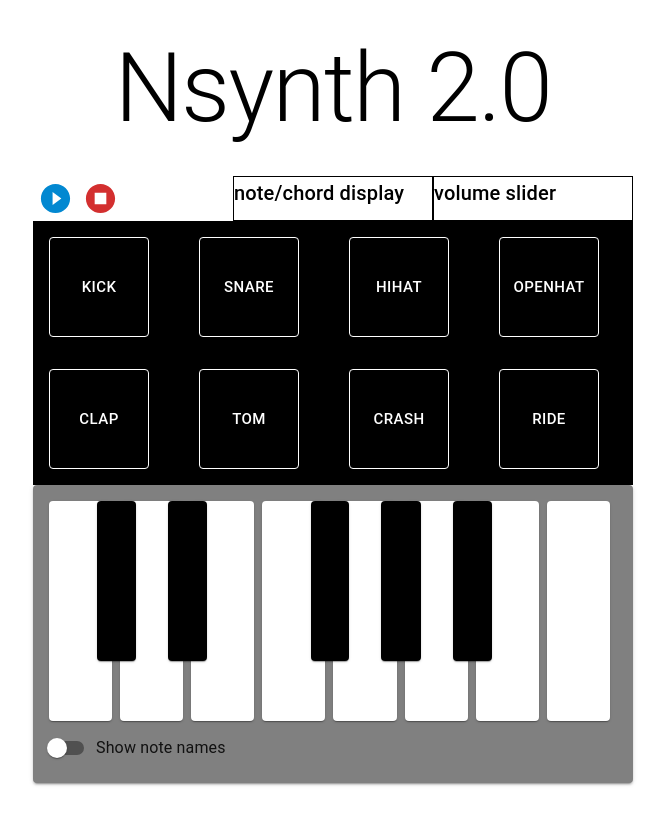
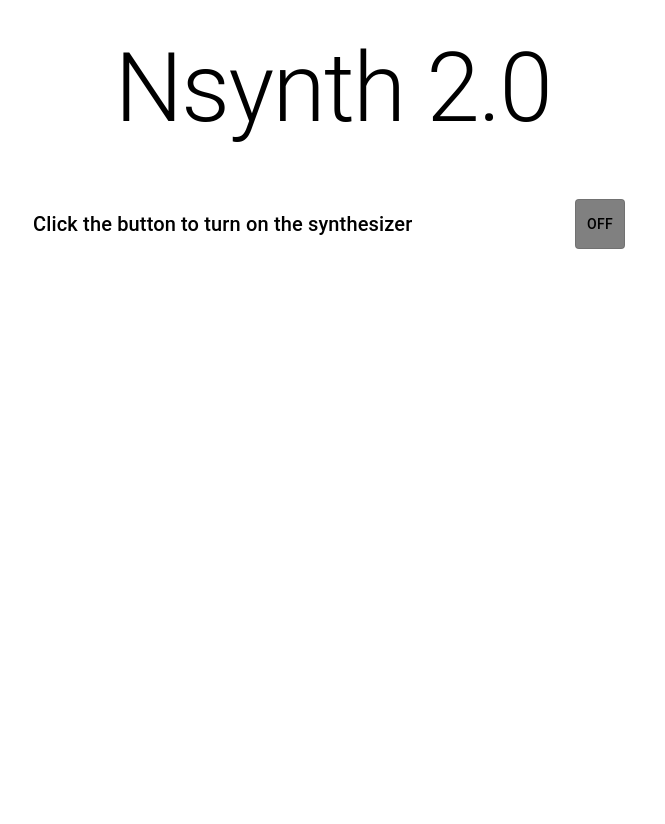
Before and after one commit to akshara-sun/nsynth-2.0, a React (Create React App) app: page / in a window 1280 px wide. Shown: the top 824 px of the page, without its empty margins (307-972 px from the left). Before the commit the page ends 800 px from the top, so only its background shows below. Built offline with nearby package versions, Linux system fonts and the light colour scheme.

Commit message:
working drum pads and synth

```diff
--- a/src/components/Controls.js
+++ /dev/null
@@ -1,50 +0,0 @@
-import React, { useState } from "react";
-import { Grid, IconButton, Typography } from "@mui/material";
-import PlayIcon from "@mui/icons-material/PlayCircleFilledSharp";
-import PauseIcon from "@mui/icons-material/PauseCircleFilledSharp";
-import StopIcon from "@mui/icons-material/StopCircleSharp";
-
-const Controls = () => {
-  const [isPlaying, setIsPlaying] = useState(false);
-
-  const handlePlay = () => {
-    setIsPlaying(true);
-    console.log("play");
-  };
-
-  return (
-    <Grid container>
-      <Grid
-        item
-        xs={4}
-        sx={{
-          display: "flex",
-          justifyContent: "flex-start",
-          alignItems: "center",
-        }}>
-        <IconButton onClick={handlePlay} size="small">
-          {isPlaying ? (
-            <PauseIcon fontSize="large" color="info" />
-          ) : (
-            <PlayIcon fontSize="large" color="info" />
-          )}
-        </IconButton>
-        <IconButton
-          size="small"
-          onClick={() => {
-            setIsPlaying(false);
-          }}>
-          <StopIcon fontSize="large" color="error" />
-        </IconButton>
-      </Grid>
-      <Grid item xs={4} sx={{ border: 1 }}>
-        <Typography variant="h6">note/chord display</Typography>
-      </Grid>
-      <Grid item xs={4} sx={{ border: 1 }}>
-        <Typography variant="h6">volume slider</Typography>
-      </Grid>
-    </Grid>
-  );
-};
-
-export default Controls;
--- a/src/components/DrumMachine.js
+++ /dev/null
@@ -1,53 +0,0 @@
-import React, { useState } from "react";
-import { ToggleButton, Grid, ToggleButtonGroup } from "@mui/material";
-
-const DrumMachine = ({ sounds }) => {
-  const [selectedSounds, setSelectedSounds] = useState([]);
-
-  const handleSelectSound = (e, sound) => {
-    setSelectedSounds(sound);
-  };
-
-  return (
-    <Grid container sx={{ display: "flex", justifyContent: "center" }}>
-      {sounds.map((sound) => (
-        <Grid key={sound.id} item xs={3} sx={{ backgroundColor: "black" }}>
-          <ToggleButtonGroup
-            size="large"
-            value={selectedSounds}
-            onChange={handleSelectSound}>
-            <ToggleButton
-              fullWidth={true}
-              value={sound.name}
-              sx={{
-                height: 100,
-                width: 100,
-                p: 4,
-                m: 2,
-                color: "white",
-                border: "1px solid white",
-                "&.Mui-selected": {
-                  backgroundColor: "white",
-                  color: "black",
-                },
-                "&:hover": {
-                  backgroundColor: "gray",
-                },
-                "&.Mui-selected:hover": {
-                  backgroundColor: "gray",
-                },
-              }}
-              onClick={() => {
-                const audio = new Audio(sound.url);
-                audio.play();
-              }}>
-              {sound.name}
-            </ToggleButton>
-          </ToggleButtonGroup>
-        </Grid>
-      ))}
-    </Grid>
-  );
-};
-
-export default DrumMachine;
--- /dev/null
+++ b/src/components/DrumPads.js
@@ -0,0 +1,40 @@
+import React from "react";
+import { Button, Grid, ButtonGroup } from "@mui/material";
+
+const DrumPads = ({ sounds }) => {
+  return (
+    <Grid
+      container
+      sx={{ display: "flex", justifyContent: "center", borderRadius: 8 }}>
+      {sounds.map((sound) => (
+        <Grid key={sound.id} item xs={3} sx={{ backgroundColor: "black" }}>
+          <ButtonGroup size="large">
+            <Button
+              fullWidth={true}
+              value={sound.name}
+              sx={{
+                height: 100,
+                width: 100,
+                p: 4,
+                m: 2,
+                color: "white",
+                border: "1px solid white",
+                "&:hover": {
+                  backgroundColor: "gray",
+                  border: "1px solid white",
+                },
+              }}
+              onClick={() => {
+                const audio = new Audio(sound.url);
+                audio.play();
+              }}>
+              {sound.name}
+            </Button>
+          </ButtonGroup>
+        </Grid>
+      ))}
+    </Grid>
+  );
+};
+
+export default DrumPads;
--- a/src/components/Piano.js
+++ b/src/components/Piano.js
@@ -1,20 +1,12 @@
 import React, { useState } from "react";
-import {
-  Grid,
-  Paper,
-  Typography,
-  Switch,
-  FormControlLabel,
-} from "@mui/material";
+import { Grid, Paper, Typography } from "@mui/material";
 import * as Tone from "tone";
+import PianoControls from "./PianoControls";
 
 const Piano = ({ whiteKeys, blackKeys }) => {
   const [showNoteNames, setShowNoteNames] = useState(false);
+  const [showKeyboardShortcuts, setShowKeyboardShortcuts] = useState(false);
   const synth = new Tone.Synth().toDestination();
-
-  const handlePlayNote = (note) => {
-    synth.triggerAttackRelease(note, "8n");
-  };
 
   document.addEventListener("keydown", (e) => {
     if (e.repeat) return;
@@ -22,7 +14,7 @@ const Piano = ({ whiteKeys, blackKeys }) => {
     const natural = whiteKeys.find((note) => note.key === key);
     const sharp = blackKeys.find((note) => note.key === key);
     if (natural) {
-      handlePlayNote(natural.name);
+      synth.triggerAttackRelease(natural.name, "8n");
       const activeKey = document.getElementById(natural.id);
       activeKey.style.backgroundColor = "lightgray";
       document.addEventListener("keyup", (e) => {
@@ -30,7 +22,7 @@ const Piano = ({ whiteKeys, blackKeys }) => {
       });
     }
     if (sharp) {
-      handlePlayNote(sharp.name);
+      synth.triggerAttackRelease(sharp.name, "8n");
       const activeKey = document.getElementById(sharp.id);
       activeKey.style.backgroundColor = "gray";
       document.addEventListener("keyup", (e) => {
@@ -67,7 +59,7 @@ const Piano = ({ whiteKeys, blackKeys }) => {
               height: 220,
             }}
             className="white-key"
-            onClick={() => handlePlayNote(note.name)}>
+            onClick={() => synth.triggerAttackRelease(note.name, "8n")}>
             <Typography
               variant="caption"
               sx={{ visibility: showNoteNames ? "visible" : "hidden" }}>
@@ -103,34 +95,45 @@ const Piano = ({ whiteKeys, blackKeys }) => {
               backgroundColor: "black",
               color: "white",
               display: "flex",
-              alignItems: "flex-end",
-              justifyContent: "center",
+              flexDirection: "column",
+              textAlign: "center",
+              justifyContent: "space-between",
               height: 160,
               px: 1,
               mr: index === 1 && 9,
             }}
             className="black-keys"
-            onClick={() => handlePlayNote(note.name)}>
+            onClick={() => synth.triggerAttackRelease(note.name, "8n")}>
             <Typography
               variant="caption"
-              sx={{ visibility: showNoteNames ? "visible" : "hidden" }}>
+              sx={{
+                color: "yellow",
+                pt: 1,
+                visibility: showKeyboardShortcuts ? "visible" : "hidden",
+              }}>
+              {note.key}
+            </Typography>
+            <Typography
+              variant="caption"
+              sx={{
+                maxWidth: 24,
+                visibility: showNoteNames ? "visible" : "hidden",
+              }}>
               {note.name}
+              {` -- `}
+              {note.enharmonic}
             </Typography>
           </Grid>
         ))}
       </Grid>
-      <Grid item xs={12} sx={{ pt: 1 }}>
-        <FormControlLabel
-          control={
-            <Switch
-              color="success"
-              onChange={() => setShowNoteNames(!showNoteNames)}
-              label="Show Note Names"
-            />
-          }
-          label="Show note names"
-        />
-      </Grid>
+      <PianoControls
+        showKeyboardShortcuts={showKeyboardShortcuts}
+        showNoteNames={showNoteNames}
+        onToggleKeyboardShortcuts={() =>
+          setShowKeyboardShortcuts(!showKeyboardShortcuts)
+        }
+        onToggleNoteNames={() => setShowNoteNames(!showNoteNames)}
+      />
     </Grid>
   );
 };
--- /dev/null
+++ b/src/components/PianoControls.js
@@ -0,0 +1,37 @@
+import React from "react";
+import { Box, Switch, FormControlLabel } from "@mui/material";
+
+const PianoControls = ({
+  showNoteNames,
+  onToggleNoteNames,
+  showKeyboardShortcuts,
+  onToggleKeyboardShortcuts,
+}) => {
+  return (
+    <Box sx={{ pt: 1 }}>
+      <FormControlLabel
+        control={
+          <Switch
+            color="success"
+            checked={showNoteNames}
+            onChange={onToggleNoteNames}
+            label="Show Note Names"
+          />
+        }
+        label="Show note names"
+      />
+      <FormControlLabel
+        control={
+          <Switch
+            checked={showKeyboardShortcuts}
+            onChange={onToggleKeyboardShortcuts}
+            label="Show Note Names"
+          />
+        }
+        label="Show keyboard shortcuts"
+      />
+    </Box>
+  );
+};
+
+export default PianoControls;
--- a/src/pages/App.js
+++ b/src/pages/App.js
@@ -1,20 +1,55 @@
-import React from "react";
-import { Container, Typography } from "@mui/material";
+import React, { useState } from "react";
+import { Box, Container, ToggleButton, Typography } from "@mui/material";
 import Piano from "../components/Piano";
-import DrumMachine from "../components/DrumMachine";
-import Controls from "../components/Controls";
+import DrumPads from "../components/DrumPads";
 import { NATURAL_NOTES, SHARP_NOTES } from "../constants/NOTES";
 import { DRUM_SOUNDS } from "../constants/DRUM_SOUNDS";
+import * as Tone from "tone";
 
 const App = () => {
+  const [isOn, setIsOn] = useState(false);
+
+  const handleStartSynth = async () => {
+    await Tone.start();
+    setIsOn(!isOn);
+  };
+
   return (
     <Container disableGutters maxWidth="sm">
       <Typography variant="h1" align="center" sx={{ my: 4 }}>
         Nsynth 2.0
       </Typography>
-      <Controls />
-      <DrumMachine sounds={DRUM_SOUNDS} />
-      <Piano whiteKeys={NATURAL_NOTES} blackKeys={SHARP_NOTES} />
+      <Box
+        sx={{
+          display: "flex",
+          justifyContent: isOn ? "flex-end" : "space-between",
+          alignItems: "center",
+        }}>
+        {!isOn && (
+          <Typography variant="h6" align="center" sx={{ my: 4 }}>
+            Click the button to turn on the synthesizer
+          </Typography>
+        )}
+        <ToggleButton
+          value="check"
+          onClick={handleStartSynth}
+          sx={{
+            width: 50,
+            height: 50,
+            m: 1,
+            backgroundColor: isOn ? "black" : "grey",
+            "&:hover": {
+              backgroundColor: "beige",
+            },
+            color: isOn ? "green" : "black",
+          }}>
+          {isOn ? "On" : "Off"}
+        </ToggleButton>
+      </Box>
+      <Box sx={{ visibility: isOn ? "visible" : "hidden" }}>
+        <DrumPads sounds={DRUM_SOUNDS} isOn={isOn} />
+        <Piano whiteKeys={NATURAL_NOTES} blackKeys={SHARP_NOTES} isOn={isOn} />
+      </Box>
     </Container>
   );
 };
```
